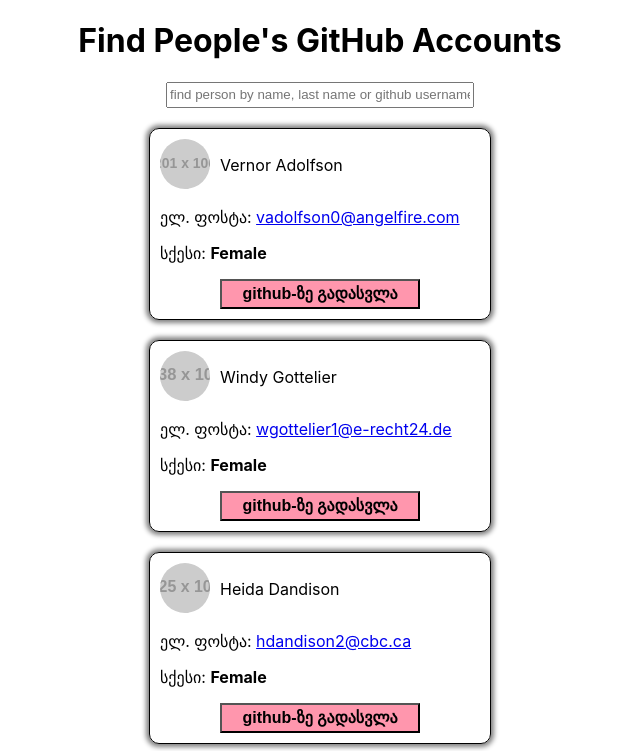
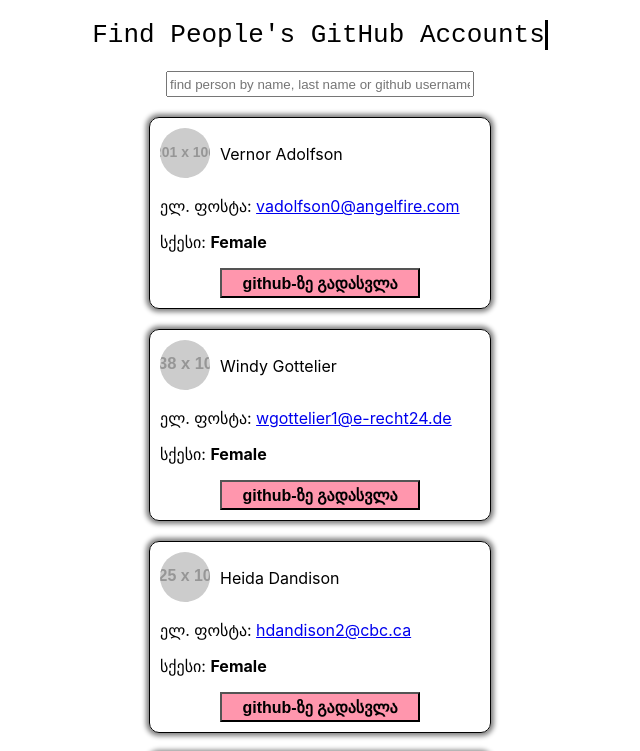
Before and after one commit to just-nika/technical-test, a React (Create React App) app: page / in a window 1280 px wide. Shown: the top 751 px of the page, without its empty margins (320-960 px from the left). Built offline with nearby package versions, Linux system fonts and the light colour scheme.

Commit message:
typing animation

```diff
--- a/src/App.css
+++ b/src/App.css
@@ -68,6 +68,35 @@
   text-decoration: none;
 }
 
+.wrapper {
+  /*This part is important for centering*/
+  display: flex;
+  align-items: center;
+  justify-content: center;
+}
+
+.typing-demo {
+  width: 29ch;
+  animation: typing 2.5s steps(29), blink .5s step-end infinite alternate;
+  white-space: nowrap;
+  overflow: hidden;
+  border-right: 3px solid;
+  font-family: monospace;
+  font-size: 2em;
+}
+
+@keyframes typing {
+  from {
+    width: 0
+  }
+}
+
+@keyframes blink {
+  50% {
+    border-color: transparent
+  }
+}
+
 @media screen and (max-width: 500px) {
   .box {
     width: 80%;
@@ -79,4 +108,7 @@
   .search-bar:focus {
     width: 95%;
   }
+  .typing-demo {
+    font-size: 1.3em;
+  }
 }
--- a/src/App.js
+++ b/src/App.js
@@ -6,7 +6,13 @@ function App() {
   const [query, setQuery] = useState("")
   return (
     <div className="App">
-      <h1>Find People's GitHub Accounts</h1>
+      <br />
+      <div class="wrapper">
+          <div class="typing-demo">
+            Find People's GitHub Accounts
+          </div>
+      </div>
+      <h1></h1>
       <input placeholder="find person by name, last name or github username" className='search-bar' onChange={event => setQuery(event.target.value)} />
       {
         Data.filter(person => {
```
